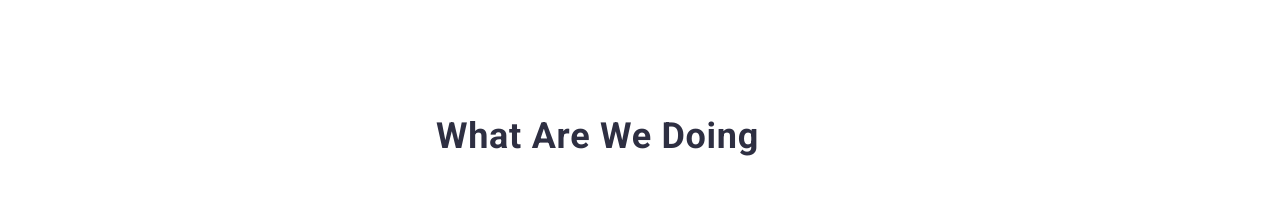
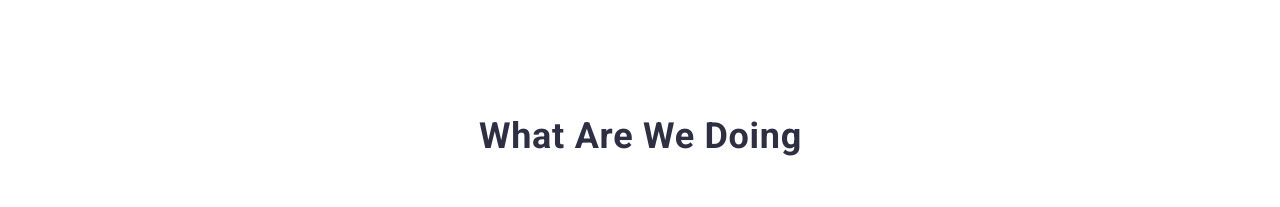
Before and after one commit to OlexiyVr/goit-markup-hw-03, a plain HTML site: page index.html in a window 1280 px wide. Shown: the part 1080-1287 px from the top of the page. Drawn offline with nearby package versions, Linux system fonts and the light colour scheme.

Commit message:
commit 4

```diff
--- a/css/style.css
+++ b/css/style.css
@@ -204,7 +204,7 @@ a {
   letter-spacing: 0.02em;
   text-transform: capitalize;
   color: var(--h2h3-header-footer-color);
-  margin-left: 360px;
+  margin-left: 403px;
   margin-bottom: 72px;
 }
 
```
